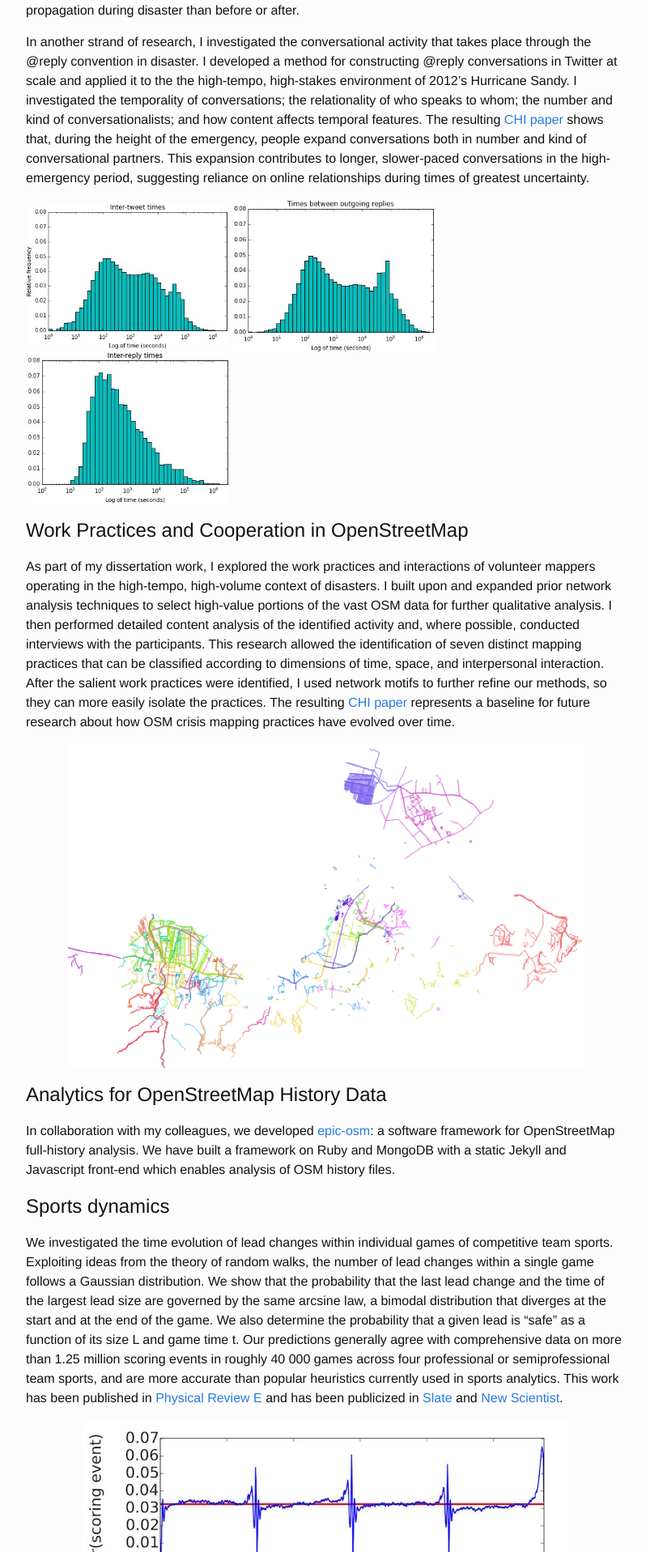
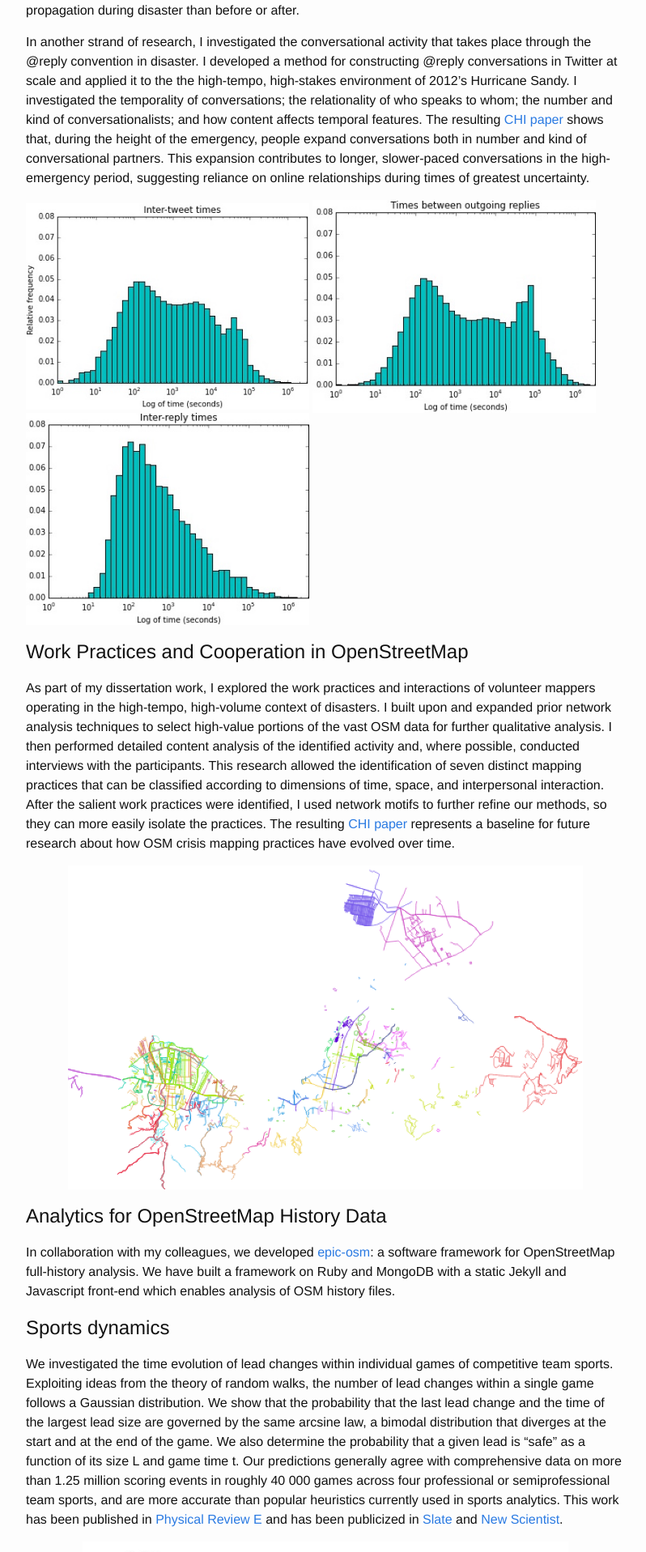
Before and after one commit to marinkala/marinkala.github.com, a Jekyll site: the page built from projects.md, in a window 1280 px wide. Shown: the part 1303-3220 px from the top of the page at 81% size, without its empty margins (238-1036 px from the left). Built offline with Jekyll 4.4.1, drawn with Linux system fonts in a browser that asks for light colours.

Commit message:
fixing the image size

```diff
--- a/projects.md
+++ b/projects.md
@@ -31,9 +31,9 @@
 In another strand of research, I investigated the conversational activity that takes place through the @reply convention in disaster. I developed a method for constructing @reply conversations in Twitter at scale and applied it to the the high-tempo, high-stakes environment of 2012's Hurricane Sandy. I investigated the temporality of conversations; the relationality of who speaks to whom; the number and kind of conversationalists; and how content affects temporal features. The resulting [CHI paper](https://dl.acm.org/citation.cfm?id=3173658) shows that, during the height of the emergency, people expand conversations both in number and kind of conversational partners. This expansion contributes to longer, slower-paced conversations in the high-emergency period, suggesting reliance on online relationships during times of greatest uncertainty.
 
 <p float="left">
-  <img src="/assets/intertweetTime.jpg" width="250" />
-  <img src="/assets/outReplyTime.jpg" width="250" />
-  <img src="/assets/InterreplyTime.jpg" width="250" />
+  <img src="/assets/intertweetTime.jpg" width="350" />
+  <img src="/assets/outReplyTime.jpg" width="350" />
+  <img src="/assets/InterreplyTime.jpg" width="350" />
 </p>
 
 ## Work Practices and Cooperation in OpenStreetMap
```
